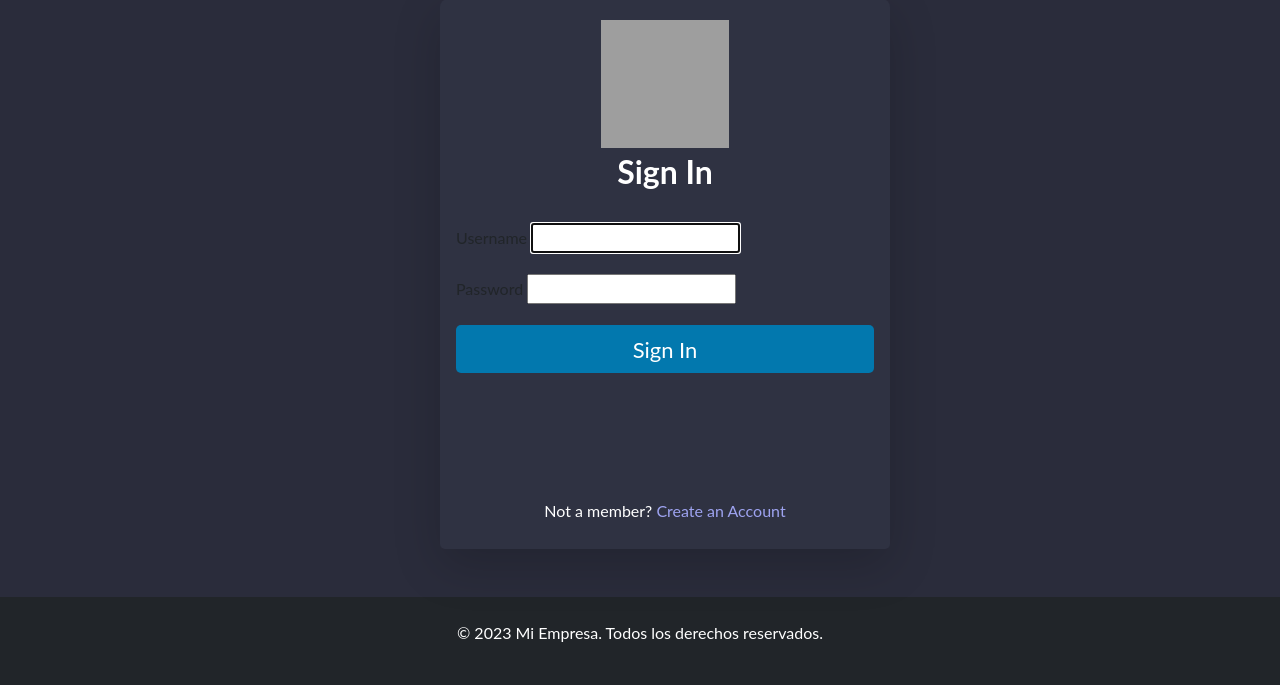
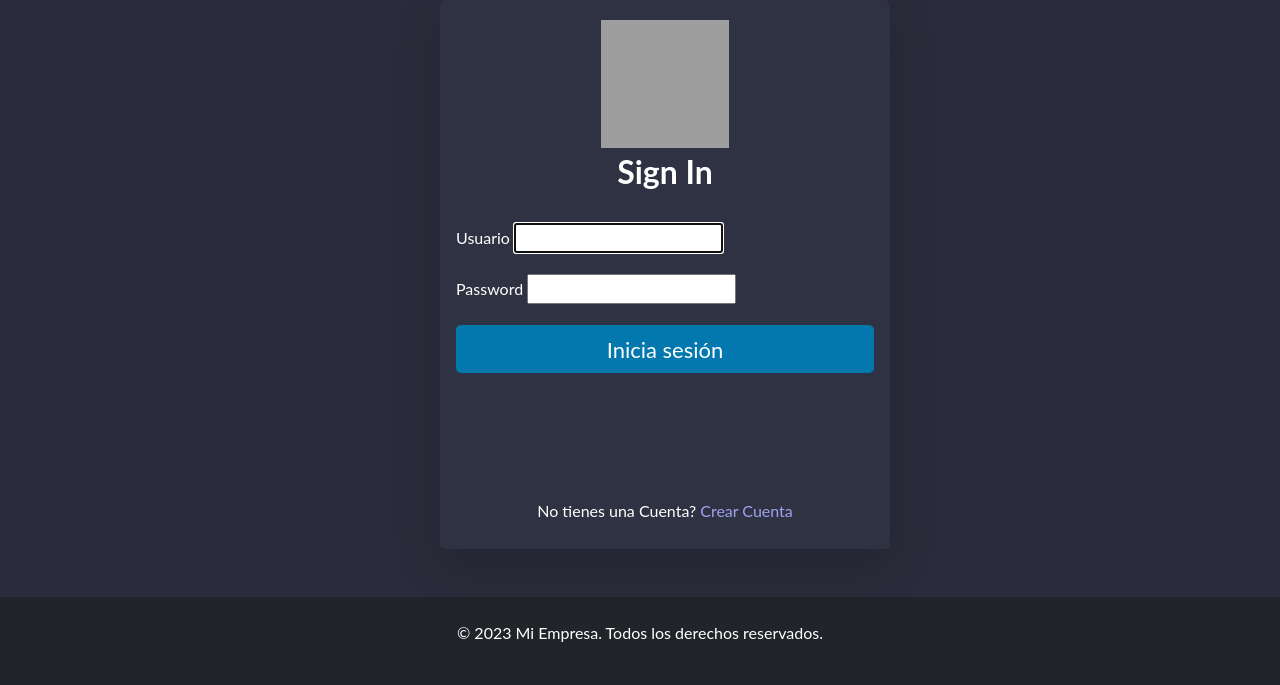
Before and after one commit to xabicoloma/M7ActividadIndividual2, a Django app: page /account/login/ in a window 1280 px wide. Shown: the part 115-800 px from the top of the page. Run offline with Django 4.2, Linux system fonts and the light colour scheme; some libraries are stand-ins or nearby versions; grey boxes are pictures that could not be loaded.

Commit message:
Entrega3

```diff
--- a/taskflow/users/templates/registration/login.html
+++ b/taskflow/users/templates/registration/login.html
@@ -17,18 +17,18 @@
                         <form class="forms" method='POST'>
                             {% csrf_token %}
                             <div class="mb-3">
-                                <label for="{{ form.username.id_for_label }}" class="form-label">Username</label>
+                                <label for="{{ form.username.id_for_label }}" class="form-label text-white">Usuario</label>
                                 {{ form.username }}
                             </div>
                             <div class="mb-3">
-                                <label for="{{ form.password.id_for_label }}" class="form-label">Password</label>
+                                <label for="{{ form.password.id_for_label }}" class="form-label text-white">Password</label>
                                 {{ form.password }}
                             </div>
-                            <button class="btn btn-primary btn-sm border-0 w-100" type="submit">Sign In</button>
+                            <button class="btn btn-primary btn-sm border-0 w-100" type="submit">Inicia sesión</button>
                         </form>
                     </div>
                     <div class="nomember">
-                        <p class="text-center">Not a member? <a href="">Create an Account</a></p>
+                        <p class="text-center">No tienes una Cuenta? <a href="">Crear Cuenta</a></p>
                     </div>
                 </div>
             </div>
```
